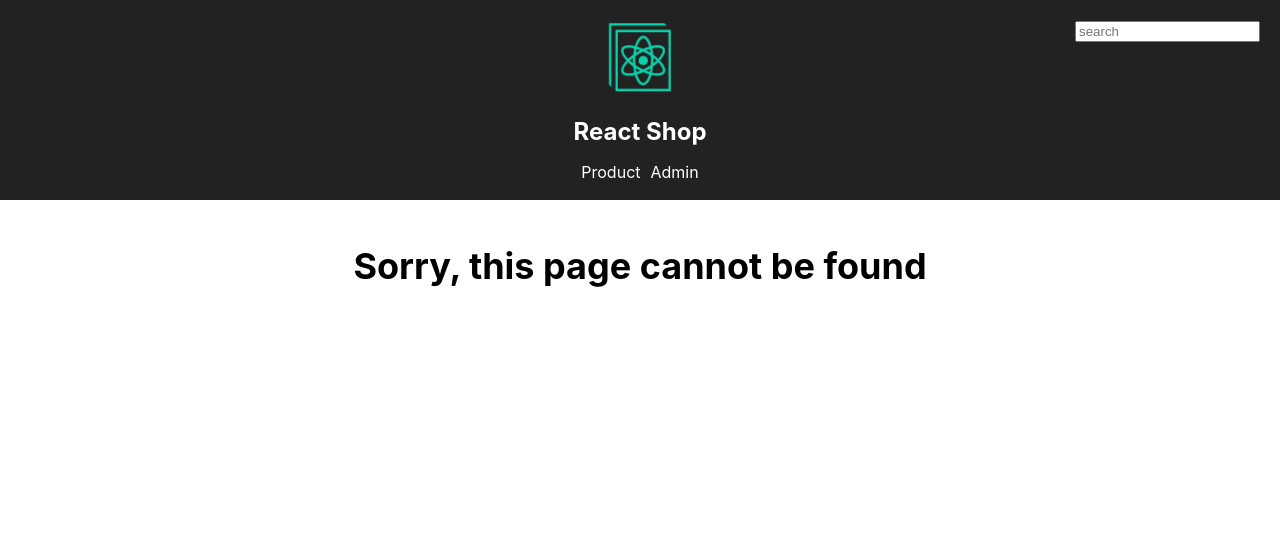
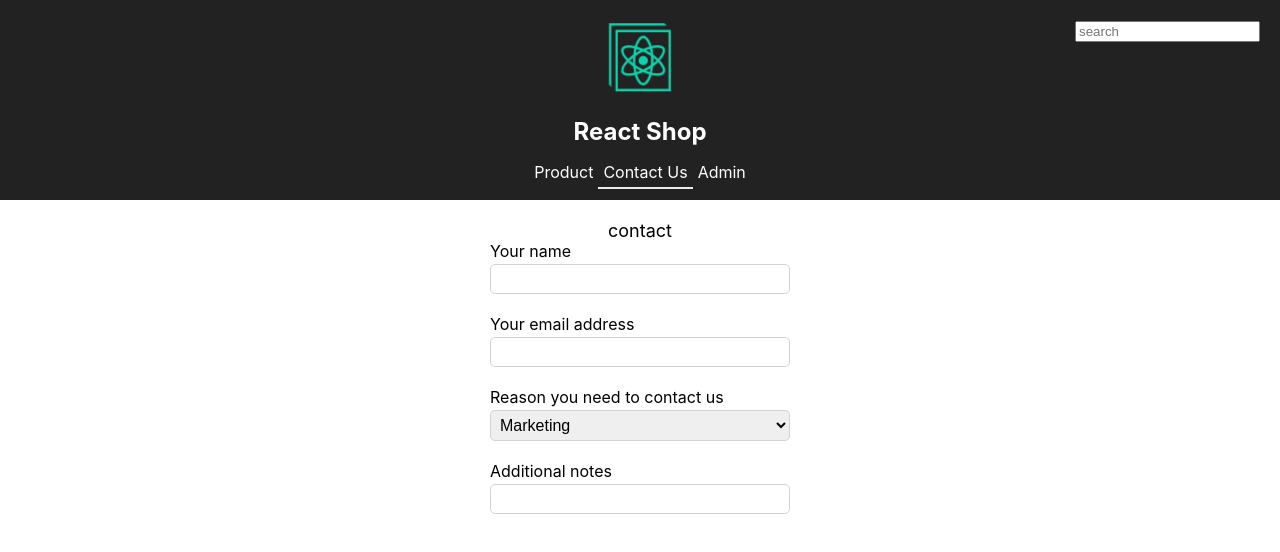
Before and after one commit to iwanoisch/react-foundamentals-ts, a React (Create React App) app: page /app/contactus in a window 1280 px wide. Shown: the top 552 px of the page. Built offline with nearby package versions, Linux system fonts and the light colour scheme.

Commit message:
form component

```diff
--- a/src/App.tsx
+++ b/src/App.tsx
@@ -9,6 +9,7 @@
 import {NotFoundPage} from "./components/notFoundPage/NotFoundPage";
 import {LoginPage} from "./components/login/LoginPage";
 import './App.css';
+import {ContactUsPage} from "./components/contactUsPage/ContactUsPage";
 
 
 const AdminPage = React.lazy(() => import('./components/admin/AdminPage'));
@@ -17,6 +18,7 @@
 // class AppContent extends React.Component<{}, State> = state => {
 const AppContent: React.FunctionComponent<RouteComponentProps> = props => {
 
+    // eslint-disable-next-line @typescript-eslint/no-unused-vars
     const [loggedIn, setLoggedIn] = React.useState(true);
         return (
                 <div>
@@ -26,6 +28,7 @@
                             <Switch>
                                 <Redirect exact={true} from='/' to='/products'/>
                                 <Route exact={true} path='/products' component={ProductsPage}/>
+                                <Route path='/contactus' component={ContactUsPage} />
                                 <Route path='/products/:id' component={ProductPage}/>
                                 <Route path='/admin'>
                                     {loggedIn ?
--- a/src/components/common/Header.tsx
+++ b/src/components/common/Header.tsx
@@ -33,6 +33,7 @@
               <h1 className="header-title">React Shop</h1>
               <nav>
                   <NavLink  to='/products' className='header-link' activeClassName='header-link-active'>Product</NavLink>
+                  <NavLink  to='/contactus' className='header-link' activeClassName='header-link-active'>Contact Us</NavLink>
                   <NavLink  to='/admin' className='header-link' activeClassName='header-link-active'>Admin</NavLink>
               </nav>
           </header>
--- /dev/null
+++ b/src/components/contactUsPage/ContactUsPage.tsx
@@ -0,0 +1,54 @@
+import React from "react";
+import {ContactUs} from "./contactUs/ContactUs";
+
+interface State {
+    name: string;
+    email: string;
+    reason: string;
+    notes: string;
+}
+
+class ContactUsPageComponent extends React.Component<{}, State> {
+    public constructor(props: {}) {
+        super(props);
+        this.state = {
+           name:'',
+           email:'',
+           reason:'',
+           notes:''
+        };
+
+    }
+
+    private  handleNameChange = (name: string) => {
+       this.setState({name: name})
+    }
+    private  handleEmailChange = (email: string) => {
+        this.setState({email: email})
+    }
+    private  handleNotesChange = (notes: string) => {
+        this.setState({notes: notes})
+    }
+    private  handleReasonChange = (reason: string) => {
+        this.setState({reason: reason})
+    }
+
+    public render(){
+        return (
+            <div className='page-container'>
+                <div>contact</div>
+                <ContactUs
+                    email={this.state.email}
+                    name={this.state.name}
+                    notes={this.state.notes}
+                    reason={this.state.reason}
+                    onNameChange={this.handleNameChange}
+                    onEmailChange={this.handleEmailChange}
+                    onReasonChange={this.handleReasonChange}
+                    onNotesChange={this.handleNotesChange} />
+            </div>
+        );
+    }
+}
+
+export const ContactUsPage = ContactUsPageComponent;
--- /dev/null
+++ b/src/components/contactUsPage/contactUs/ContactUs.css
@@ -0,0 +1,24 @@
+.form {
+    width: 300px;
+    margin: 0px auto 0px auto;
+}
+
+.form-group {
+    display: flex;
+    flex-direction: column;
+    margin-bottom: 20px;
+}
+
+.form-group label {
+    align-self: flex-start;
+    font-size: 16px;
+    margin-bottom: 3px;
+}
+
+.form-group input, select, textarea {
+    font-family: Arial;
+    font-size: 16px;
+    padding: 5px;
+    border: lightgray solid 1px;
+    border-radius: 5px;
+}
--- /dev/null
+++ b/src/components/contactUsPage/contactUs/ContactUs.tsx
@@ -0,0 +1,65 @@
+import * as React from "react";
+
+import './ContactUs.css'
+
+interface Props {
+    name: string;
+    onNameChange: (name: string) => void;
+    email: string;
+    onEmailChange: (email: string) => void;
+    reason: string;
+    onReasonChange: (reason: string) => void;
+    notes: string;
+    onNotesChange: (notes: string) => void;
+}
+
+const ContactUsComponent: React.FunctionComponent<Props> = props => {
+
+    const handleNameChange = (e: React.ChangeEvent<HTMLInputElement>) => {
+        props.onNameChange(e.currentTarget.value);
+    };
+    const handleEmailChange = (e: React.ChangeEvent<HTMLInputElement>) => {
+        props.onEmailChange(e.currentTarget.value);
+    };
+
+    const handleReasonChange = (e: React.ChangeEvent<HTMLSelectElement>) => {
+        props.onReasonChange(e.currentTarget.value);
+
+    };
+
+    const handleNotesChange = (e: React.ChangeEvent<HTMLInputElement>) => {
+        props.onNotesChange(e.currentTarget.value);
+    };
+
+    return(
+        <form className='form' noValidate={true}>
+            <div className='form-group'>
+                <label htmlFor="name">Your name</label>
+                <input type="text" id="name" value={props.name} onChange={handleNameChange} />
+            </div>
+
+            <div className='form-group'>
+                <label htmlFor="email">Your email address</label>
+                <input type="text" id='email' value={props.email}  onChange={handleEmailChange} />
+            </div>
+
+            <div className='form-group'>
+                <label htmlFor="reason">Reason you need to contact us</label>
+                <select id='reason' value={props.reason}  onChange={handleReasonChange}>
+                    <option value="Marketing">Marketing</option>
+                    <option value="Support">Support</option>
+                    <option value="Feedback">Feedback</option>
+                    <option value="Jobs">Jobs</option>
+                    <option value="Other">Other</option>
+                </select>
+            </div>
+
+            <div className='form-group'>
+                <label htmlFor="notes">Additional notes</label>
+                <input type="text" id='notes' value={props.notes}  onChange={handleNotesChange} />
+            </div>
+        </form>
+    );
+};
+
+export const ContactUs = ContactUsComponent;
```
